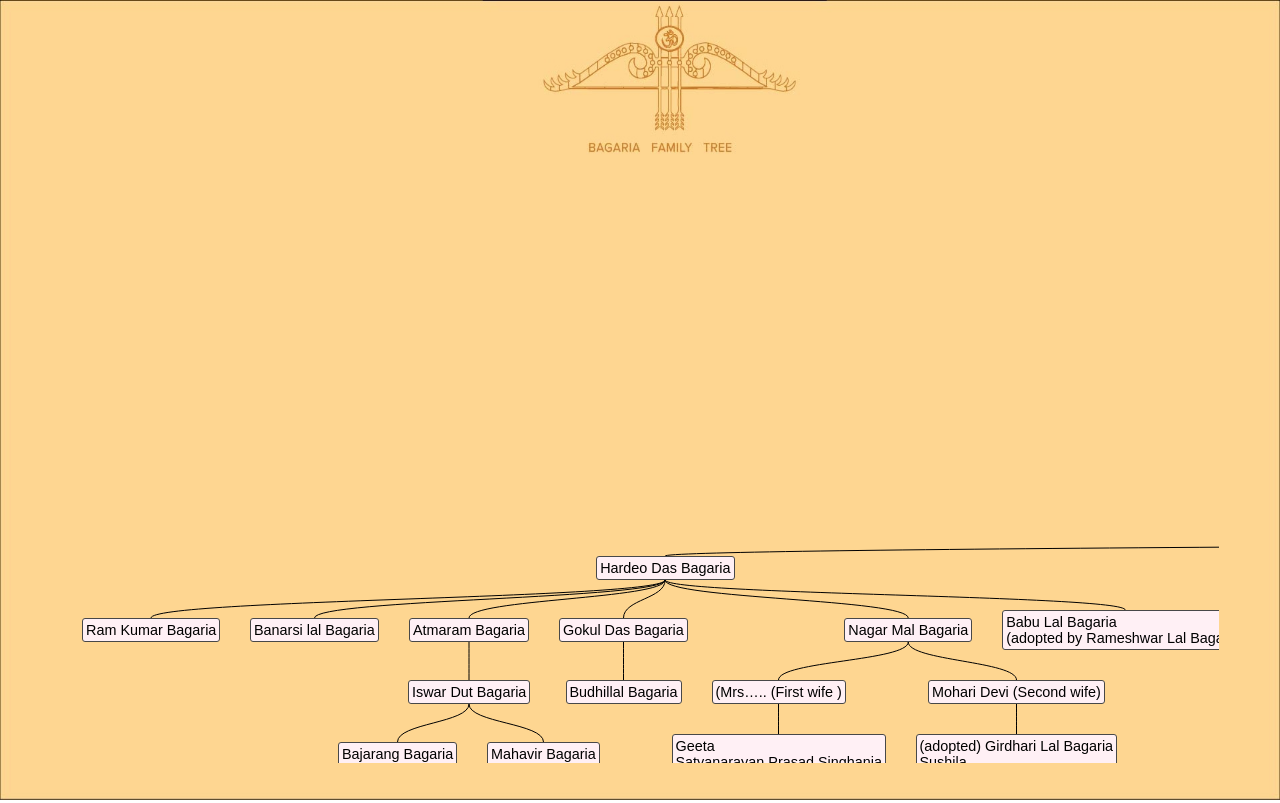
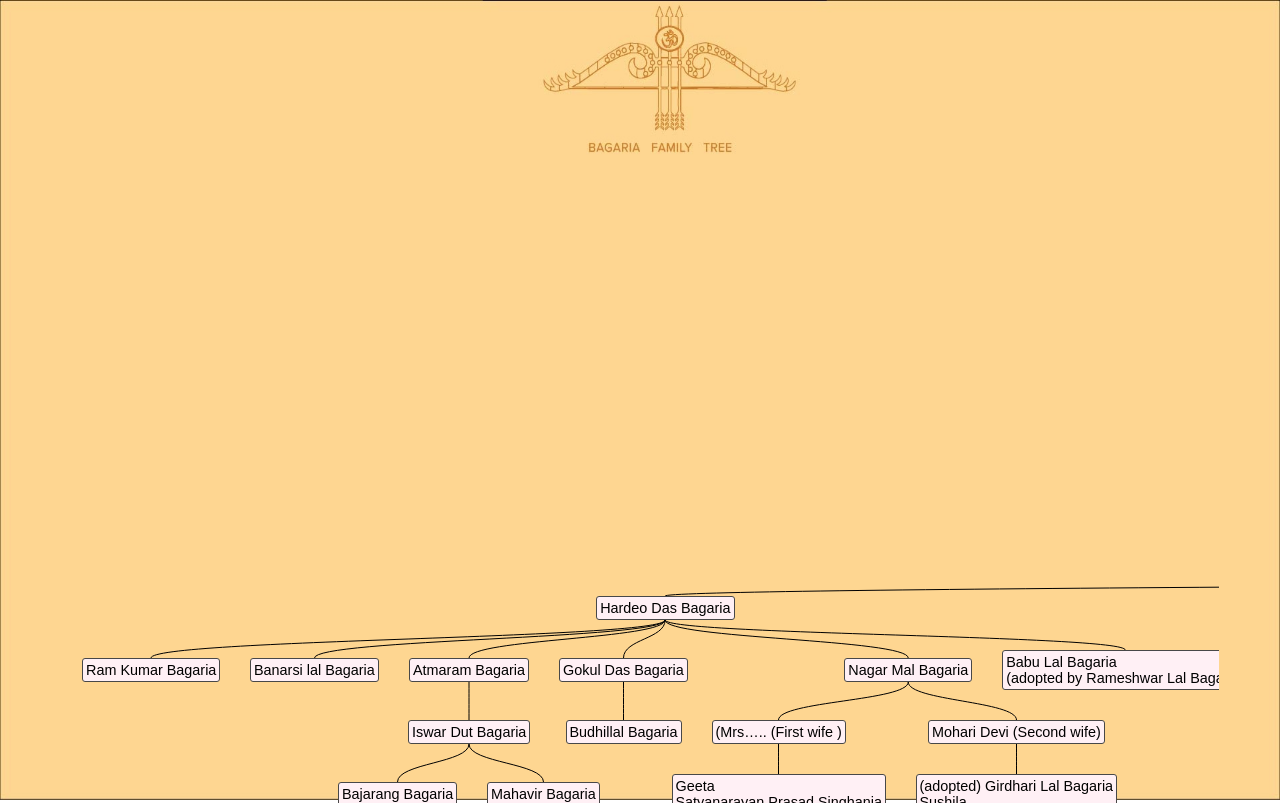
Before and after one commit to deepganguly98/SarafFamTree, a website: page tree3.html in a window 1280 px wide. Drawn offline with Linux system fonts and the light colour scheme.

```diff
--- a/collapsable3.css
+++ b/collapsable3.css
@@ -9,7 +9,7 @@
 
 body { background: #fff; }
 /* optional Container STYLES */
-.chart { height: 75%; margin: 3px; width: 90%;position: absolute;top:20%;left:5%; }
+.chart { height: 75%; margin: 3px; width: 90%;position: absolute;top:25%;left:5%; }
 /* .chart{height: 600px; width: 750px; margin: 5px; margin: 15px auto; border: 3px solid #DDD; border-radius: 3px;} */
 .Treant > .node {font-family: Arial, Helvetica, sans-serif;font-size: 0.9em;display: block; padding: 3px; border: 1px solid #484848; border-radius: 3px; white-space: nowrap;background-color: #FFF0F5;}
 .Treant > .node:hover{display: block;font-weight:bold;padding: 3px; border: 1px solid #484848; border-radius: 3px;}
```
